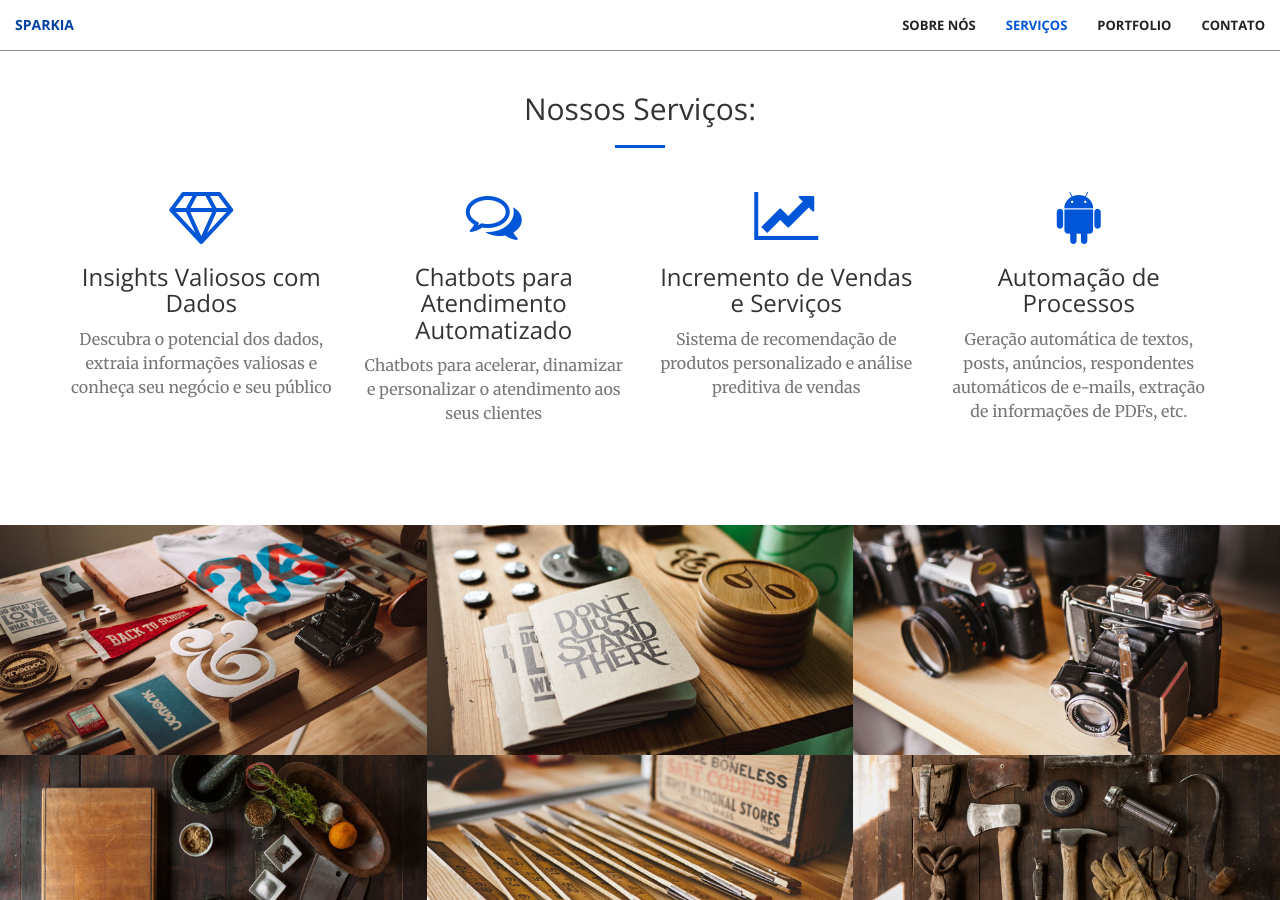
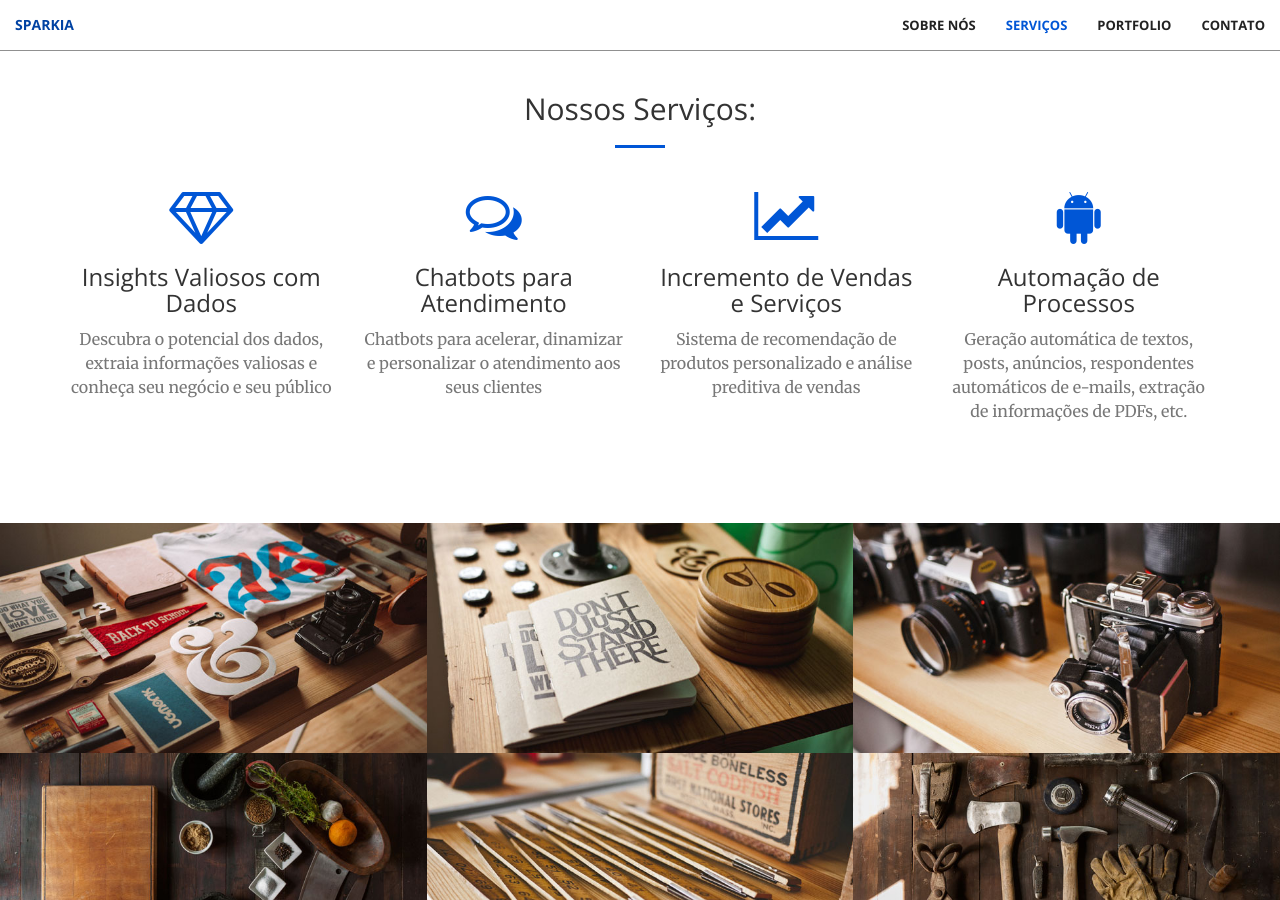
Before and after one commit to Benfluc/sparkia, a Jekyll site: the page built from index.html, in a window 1280 px wide and 900 px high, scrolled down 1300 px. Built offline with Jekyll 4.4.1, drawn with Linux system fonts in a browser that asks for light colours.

Commit message:
Update chatbot service heading text

```diff
--- a/_includes/services.html
+++ b/_includes/services.html
@@ -19,7 +19,7 @@
             <div class="col-lg-3 col-md-6 text-center">
                 <div class="service-box">
                     <i class="fa fa-4x fa-comments-o wow bounceIn text-primary" data-wow-delay=".1s"></i>
-                    <h3>Chatbots para Atendimento Automatizado</h3>
+                    <h3>Chatbots para Atendimento</h3>
                     <p class="text-muted">Chatbots para acelerar, dinamizar e personalizar o atendimento aos seus clientes</p>
                 </div>
             </div>
```
